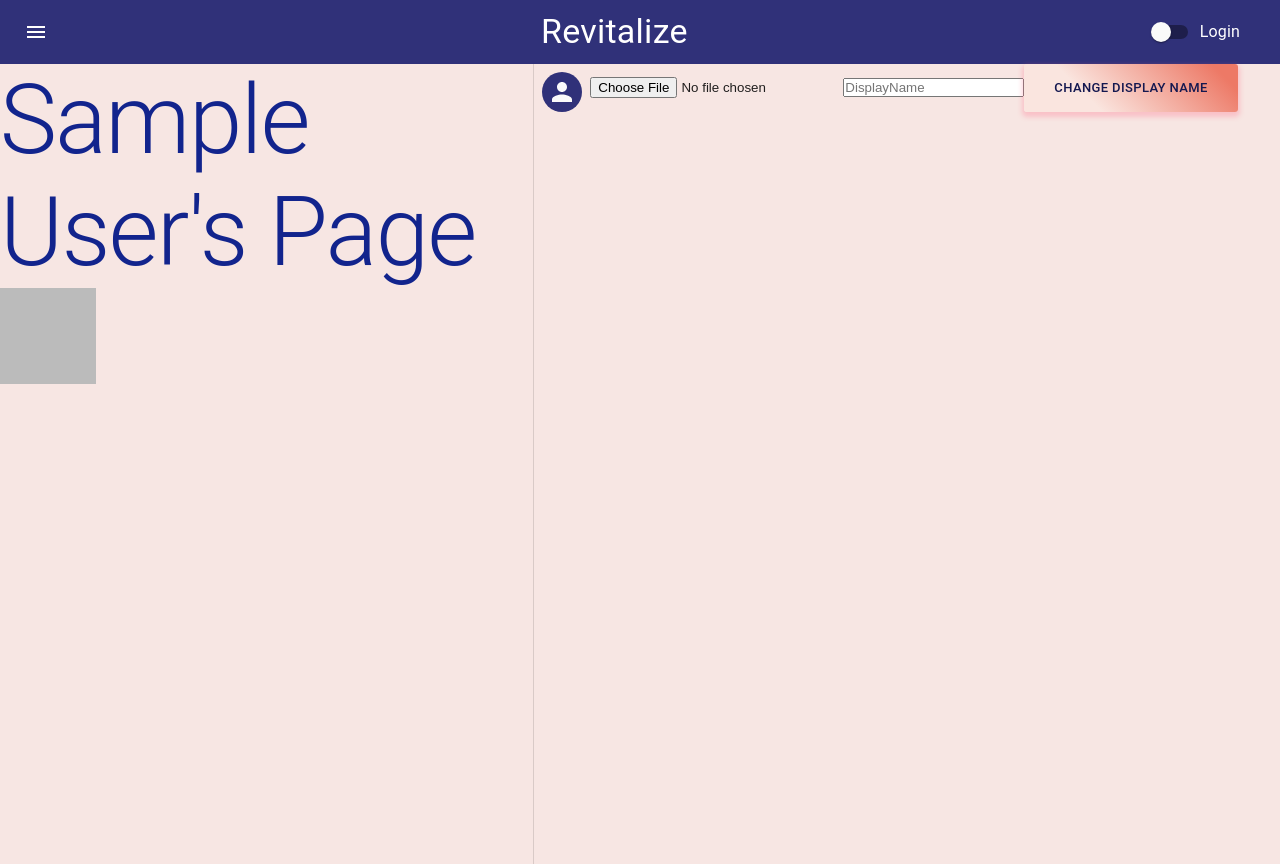
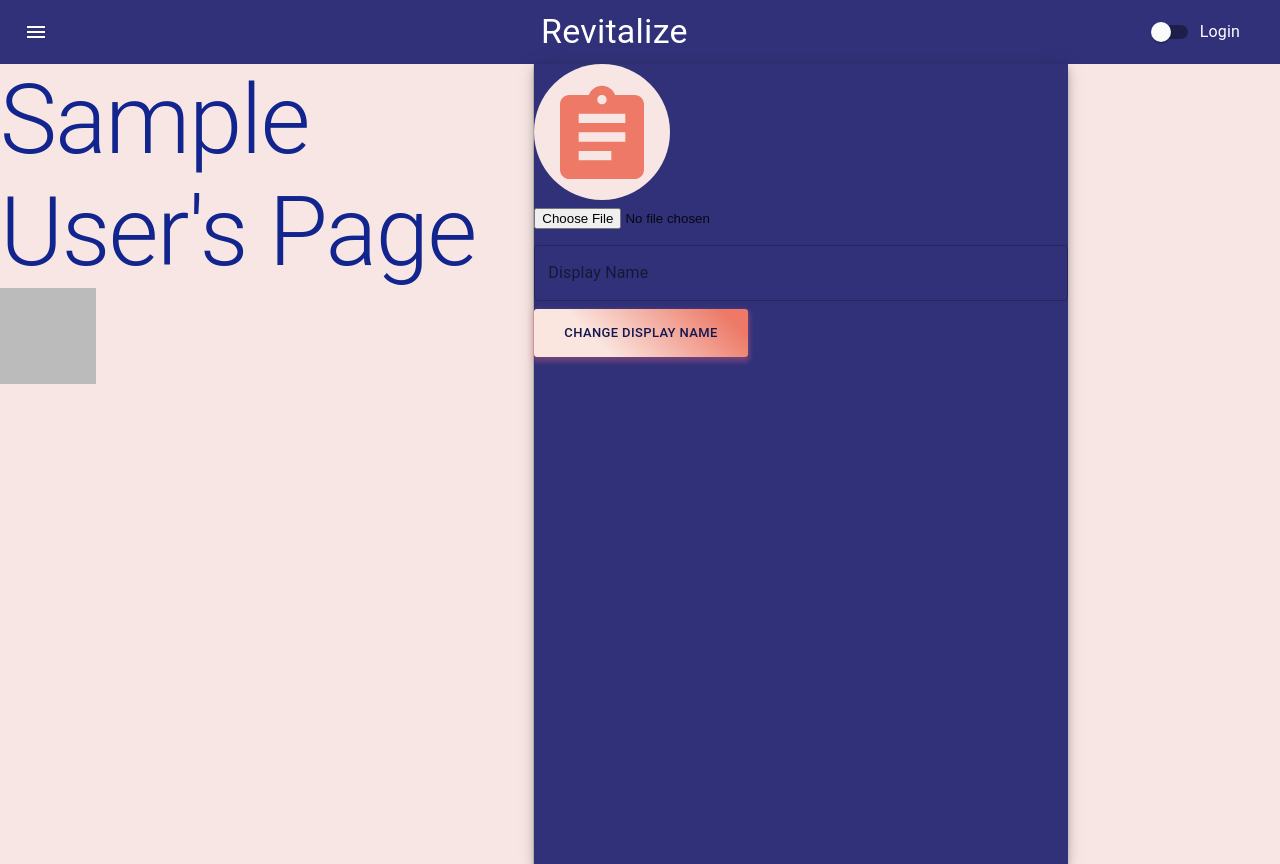
Before and after one commit to Latinobull/Revitalize, a React (Create React App) app in the folder client/: page /Profile/1 in a window 1280 px wide. Built offline with nearby package versions, Linux system fonts and the light colour scheme; no server answers; sample sign-in values are in the browser's storage.

Commit message:
styled right side of page

```diff
--- a/client/src/component/Profile.js
+++ b/client/src/component/Profile.js
@@ -11,12 +11,20 @@ import {
   Grid,
   makeStyles,
   Typography,
+  Paper,
+  TextField,
 } from '@material-ui/core';
+
+import AssignmentIcon from '@material-ui/icons/Assignment';
 
 const useStyles = makeStyles(theme => ({
   root: {
     height: '100vh',
     backgroundColor: '#F7E6E3',
+  },
+  root2: {
+    height: '100vh',
+    backgroundColor: '#303179',
   },
   displayImage: {
     maxHeight: 500,
@@ -39,8 +47,19 @@ const useStyles = makeStyles(theme => ({
     // font-family: -apple-system, BlinkMacSystemFont, 'Segoe UI', Roboto, Oxygen, Ubuntu, Cantarell, 'Open Sans', 'Helvetica Neue', sans-serif;
   },
   avatar: {
-    margin: theme.spacing(1),
-    backgroundColor: '#303179',
+    paddingTop: '10px',
+    backgroundColor: '#F7E6E3',
+    width: theme.spacing(17),
+    height: theme.spacing(17),
+  },
+  assignment: {
+    width: theme.spacing(14),
+    height: theme.spacing(14),
+    color: '#ed7966',
+  },
+  form: {
+    width: '100%', // Fix IE 11 issue.
+    marginTop: theme.spacing(1),
   },
 }));
 
@@ -103,16 +122,28 @@ export default function Profile() {
         <img src={currentUser.photoURL} className={classes.displayImage} />
       </Grid>
       <Divider orientation="vertical" flexItem />
-      <Avatar className={classes.avatar}></Avatar>
-      <form>
+      <Grid item xs={12} sm={8} md={5} component={Paper} elevation={6} square>
+        <div className={classes.root2}>
+          <Avatar className={classes.avatar}>
+            <AssignmentIcon className={classes.assignment} />
+          </Avatar>
+          <form className={classes.form}>
             <input type="file" onChange={onFileChange} />
-        <input
+            <TextField
+              variant="outlined"
+              margin="normal"
+              fullWidth
+              label="Display Name"
               type="name"
               name="DisplayName"
               placeholder="DisplayName"
-          ref={displayNameRef}
-        ></input>
-        <Button onClick={handleSubmit} size="small" className={classes.button}>
+              inputRef={displayNameRef}
+            ></TextField>
+            <Button
+              onClick={handleSubmit}
+              size="small"
+              className={classes.button}
+            >
               Change Display Name
             </Button>
           </form>
@@ -121,6 +152,8 @@ export default function Profile() {
         {uid}
       </p> */}
           {error && <h5>{error}</h5>}
+        </div>
+      </Grid>
     </Grid>
   );
 }
```
Lines whose indentation alone changed are shown as unchanged.
